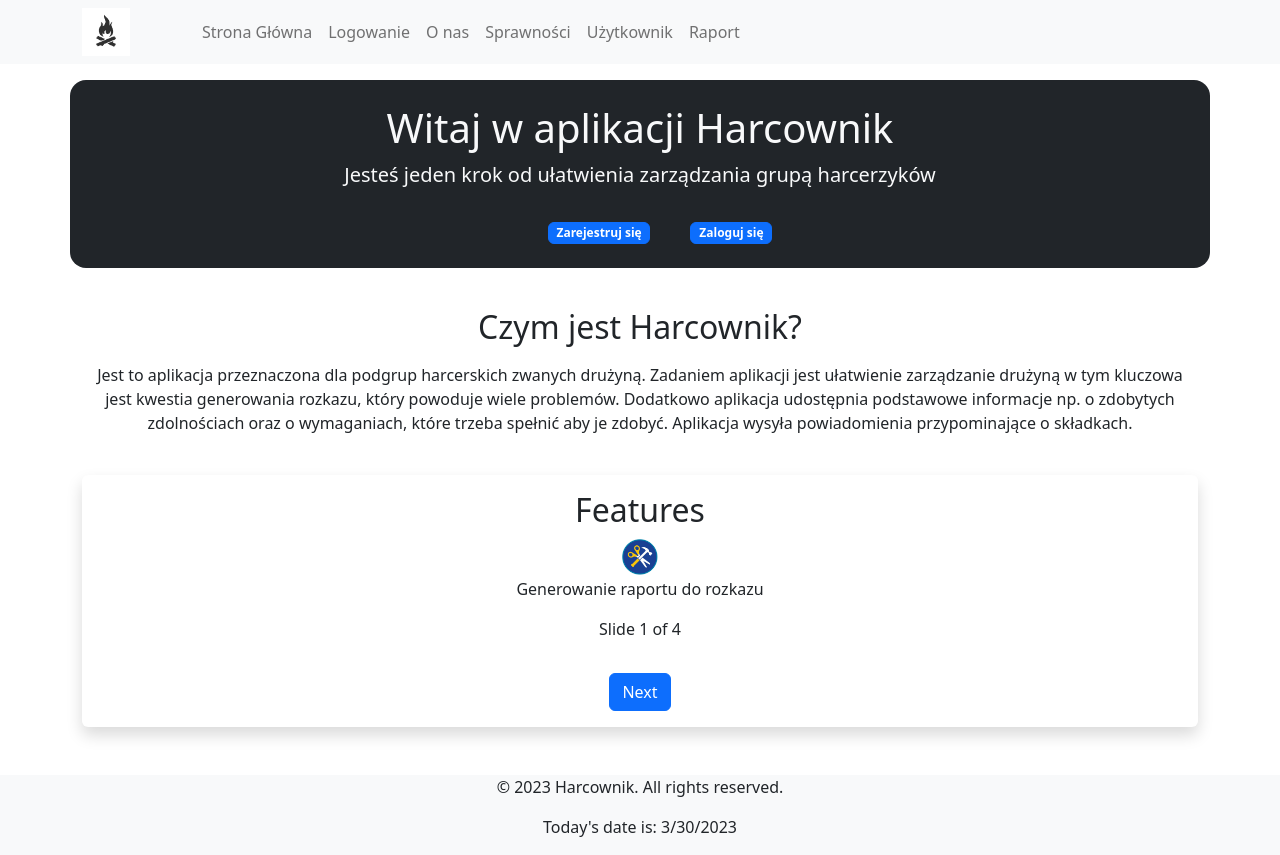
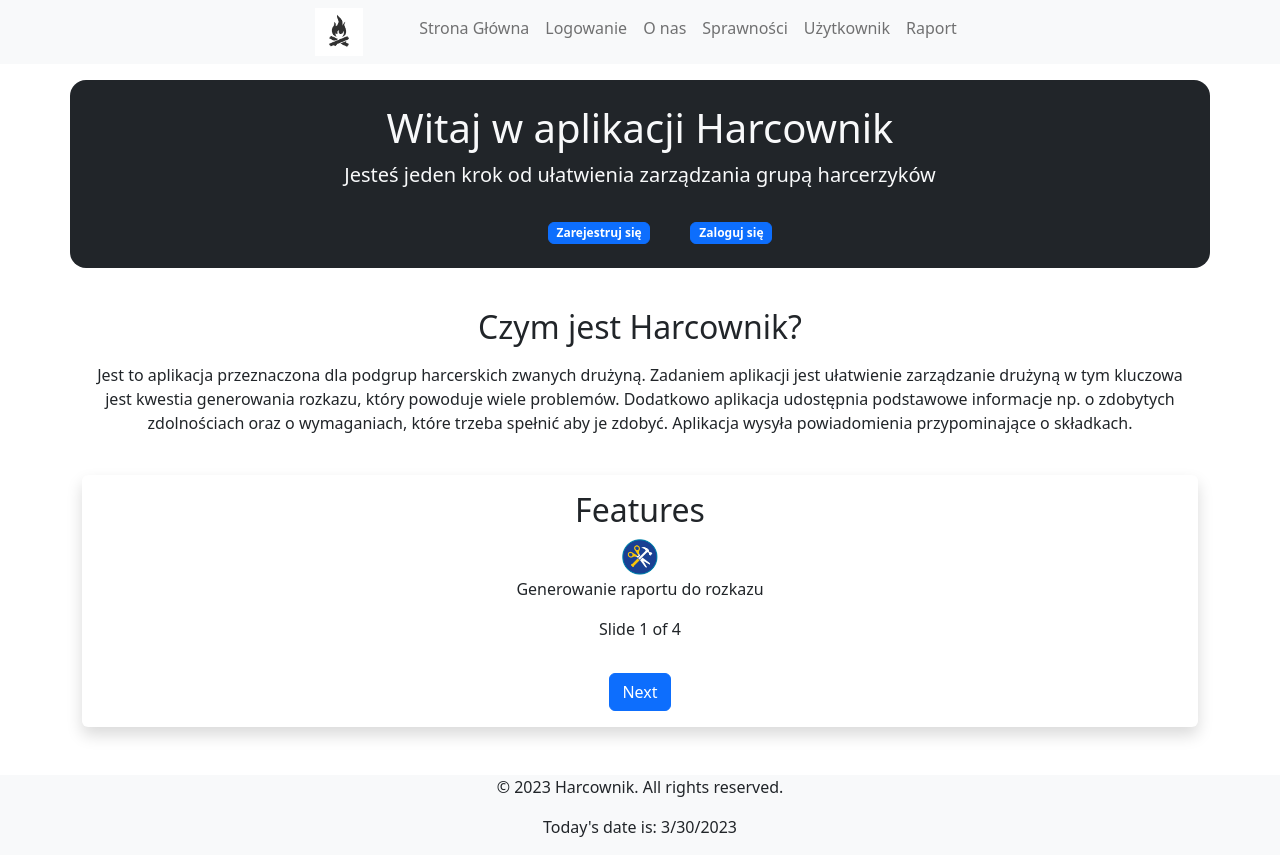
Before and after one commit to pawel150199/zastosowanie-informatyki-w-gospodarce, a React (Create React App) app in the folder harcownik-frontend/: page / in a window 1280 px wide. Built offline with nearby package versions, Linux system fonts and the light colour scheme.

Commit message:
add tests and center MyNavBar

```diff
--- a/harcownik-frontend/src/components/mynavbar/MyNavbar.jsx
+++ b/harcownik-frontend/src/components/mynavbar/MyNavbar.jsx
@@ -3,14 +3,15 @@ import React from 'react'
 
 const MyNavbar = () => {
     return (
-        <Navbar bg="light" expand="lg">
+        <Navbar bg="light" expand="lg" className="justify-content-center">
             <Container>
             <Nav.Link href="/">
-                <Image src="/img/logo.jpeg"  style={{width: "3em", marginRight: "4em"}}/>
+                {/* <Image src="/img/logo.jpeg"  style={{width: "3em", marginRight: "4em"}}/> */}
             </Nav.Link>
                 <Navbar.Toggle aria-controls="basic-navbar-nav" className="mr-left"/>
                 <Navbar.Collapse id="basic-navbar-nav">
-                    <Nav className="me-left">
+                    <Nav className="navbar-nav mx-auto">
+                        <Image src="/img/logo.jpeg"  style={{width: "3em", marginRight: "3em"}}/>
                         <Nav.Link href="/">Strona Główna</Nav.Link>
                         <Nav.Link href="/login">Logowanie</Nav.Link>
                         <Nav.Link href="/about">O nas</Nav.Link>
```
Also changed, not shown: 1 other file (tests, documents, lock files or other folders).
